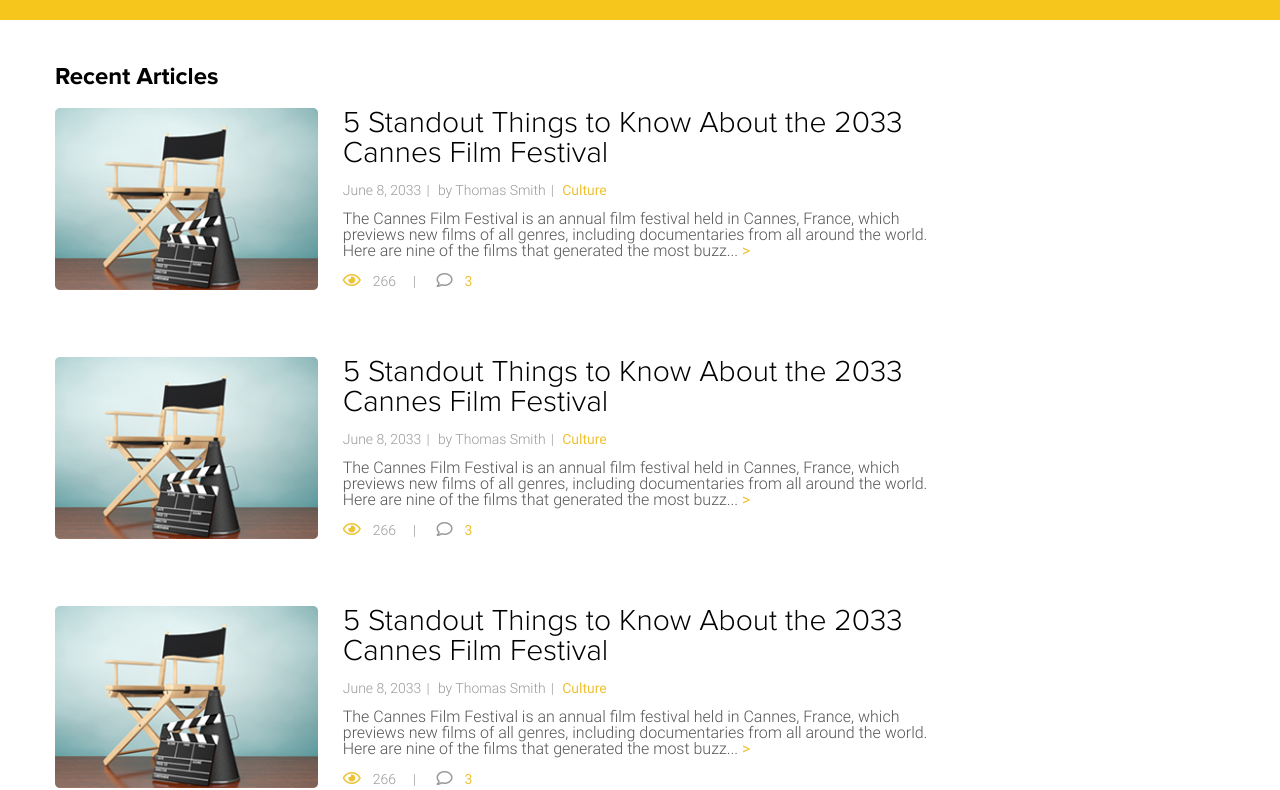
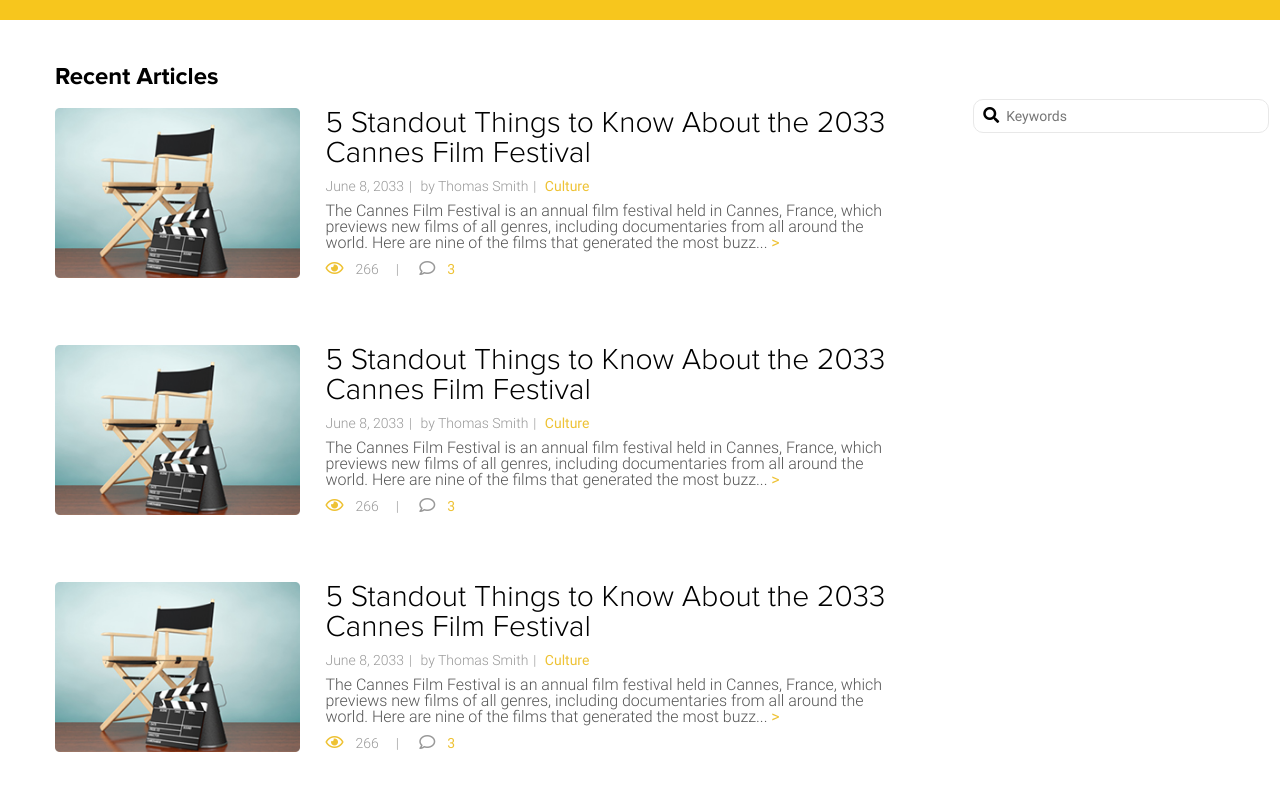
Before and after one commit to lundeen-bryan/gotham, a plain HTML site: page site/index.html in a window 1280 px wide. Shown: the part 47-837 px from the top of the page. Drawn offline with Linux system fonts and the light colour scheme; files whose address does not match are found by name.

Commit message:
Added search-box with magnifier icon

```diff
--- a/site/css/style.css
+++ b/site/css/style.css
@@ -76,7 +76,7 @@
     padding: 0 30px;
 }
 /* MAIN */
-.main{
+.main>.wrapper{
     display: flex;
 }
 main{
@@ -209,6 +209,31 @@
     margin: 0 auto;
 }
 
+/* ==============RIGHT SIDEBAR============== */
+aside.right-sidebar{
+    padding-top: 79px;
+    padding-left: 75px;
+}
+.search-box{
+    width: 100%;
+    position: relative;
+}
+.search-box label{
+    position: absolute;
+    top: 8px;
+    left: 10px;
+    z-index: 100;
+}
+.search-box input{
+    width: 100%;
+    border-radius: 10px;
+    padding: 8px 10px 8px 32px;
+    outline: none;
+    border: 1px solid rgb(232, 232, 232);
+    font-family: Roboto;
+    font-size: 14px;
+}
+
 /* FOOTER */
 .page-footer{
     margin: 100px 0;
--- a/site/index.html
+++ b/site/index.html
@@ -105,7 +105,12 @@
                 </div>
                 <button class="more">More Articles</button>
             </main>
-            <aside class="right-sidebar"></aside>
+            <aside class="right-sidebar">
+                <div class="search-box">
+                    <label for="search"><i class="fas fa-search"></i></label>
+                    <input type="text" name="search" id="search" placeholder="Keywords">
+                </div>
+            </aside>
         </div>
     </div>
     <footer class="page-footer">
```
